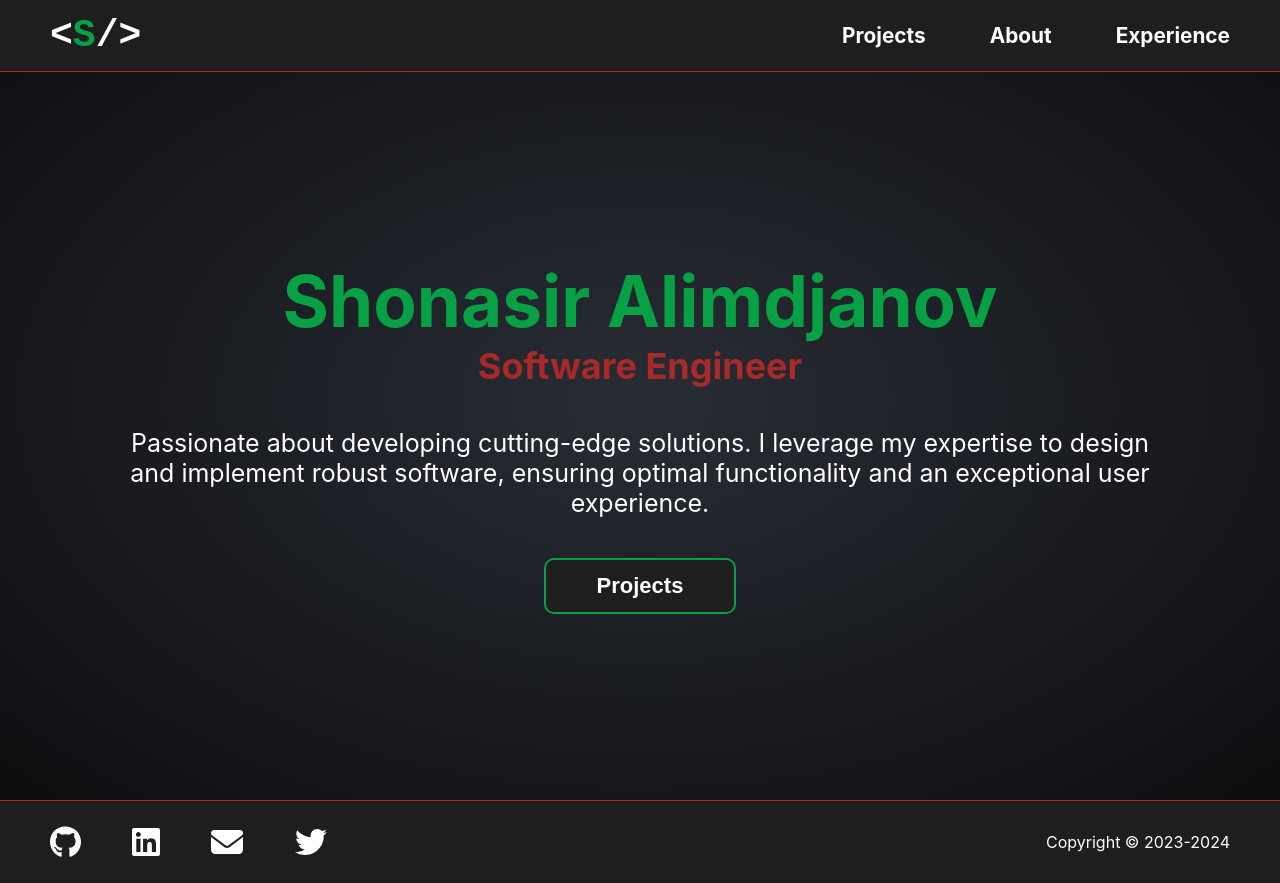
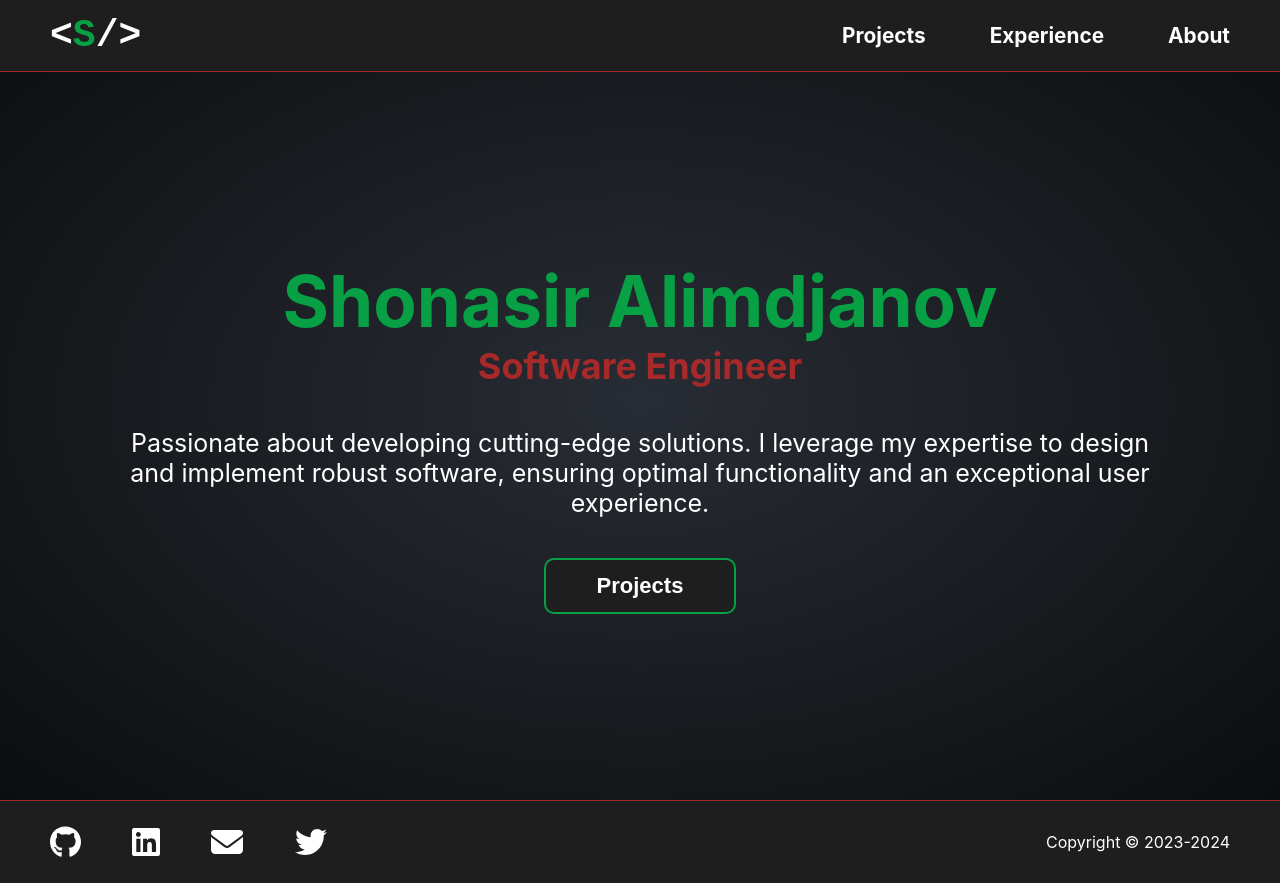
Before and after one commit to SAlimdjanov/salimdjanov.github.io, a React (Create React App) app: page / in a window 1280 px wide. Built offline with nearby package versions, Linux system fonts and the light colour scheme.

Commit message:
Cleaned up object/array references

```diff
--- a/src/App.js
+++ b/src/App.js
@@ -1,12 +1,13 @@
+import { BrowserRouter as Router, Routes, Route } from "react-router-dom";
 import "./App.css";
-import { BrowserRouter as Router, Routes, Route } from "react-router-dom";
 import Navbar from "./components/Navbar";
-import navLinks from "./content/NavLinks";
 import Home from "./components/Home";
 import Projects from "./components/Projects";
 import About from "./components/About";
 import Experience from "./components/Experience";
 import Footer from "./components/Footer";
+import componentNames from "./content/ComponentNames";
+import convertToPath from "./helpers/ConvertToPath";
 
 function App() {
     return (
@@ -19,15 +20,15 @@ function App() {
                     <Routes>
                         <Route path="/" element={<Home />} />
                         <Route
-                            path={navLinks[0].component}
+                            path={convertToPath(componentNames, "Projects")}
                             element={<Projects />}
                         />
                         <Route
-                            path={navLinks[1].component}
+                            path={convertToPath(componentNames, "About")}
                             element={<About />}
                         />
                         <Route
-                            path={navLinks[2].component}
+                            path={convertToPath(componentNames, "Experience")}
                             element={<Experience />}
                         />
                     </Routes>
--- a/src/components/About.js
+++ b/src/components/About.js
@@ -1,5 +1,5 @@
 import "./About.css";
-import navLinks from "../content/NavLinks";
+import navLinks from "../content/ComponentNames";
 import socials from "../content/Socials";
 import { whoIAm, skills } from "../content/AboutContent";
 
--- a/src/components/Footer.js
+++ b/src/components/Footer.js
@@ -1,23 +1,37 @@
 import "./Footer.css";
 import { FontAwesomeIcon } from "@fortawesome/react-fontawesome";
 import socials from "../content/Socials";
+
+/**
+ * Computes footer icon anchors
+ *
+ * @param {Object} object Object containing social links and icons
+ * @returns Icons as anchor elements
+ */
+const generateIconLinks = (object) => {
+    const icons = [];
+
+    for (const item in object) {
+        icons.push(
+            <a
+                href={object[item].url}
+                key={item}
+                target="_blank"
+                rel="noreferrer"
+            >
+                <FontAwesomeIcon icon={object[item].icon} size="2x" />
+            </a>
+        );
+    }
+
+    return icons;
+};
 
 function Footer() {
     return (
         <>
             <section className="footer-socials">
-                {socials.map((social, index) => {
-                    return (
-                        <a
-                            href={social.url}
-                            key={index}
-                            target="_blank"
-                            rel="noreferrer"
-                        >
-                            <FontAwesomeIcon icon={social.icon} size="2x" />
-                        </a>
-                    );
-                })}
+                {generateIconLinks(socials)}
             </section>
             <section className="copyright-container">
                 <p className="copyright-text">Copyright &copy; 2023-2024</p>
--- a/src/components/Home.js
+++ b/src/components/Home.js
@@ -1,7 +1,8 @@
 import "./Home.css";
 import { Link } from "react-router-dom";
 import intro from "../content/HomeContent";
-import navLinks from "../content/NavLinks";
+import componentNames from "../content/ComponentNames";
+import itemToPath from "../helpers/ConvertToPath";
 
 function Home() {
     return (
@@ -9,7 +10,7 @@ function Home() {
             <h1 id="name">{intro.myName}</h1>
             <h2 id="title">{intro.title}</h2>
             <p id="brief">{intro.brief}</p>
-            <Link to={navLinks[0].url}>
+            <Link to={itemToPath(componentNames, "Projects")}>
                 <button>Projects</button>
             </Link>
         </>
--- a/src/components/Navbar.js
+++ b/src/components/Navbar.js
@@ -1,27 +1,28 @@
-import "./Navbar.css";
 import React, { useState } from "react";
 import { Link } from "react-router-dom";
-import navLinks from "../content/NavLinks";
+import "./Navbar.css";
+import componentNames from "../content/ComponentNames";
+import itemToPath from "../helpers/ConvertToPath";
 
 /**
  * Processes Navbar content
  *
- * @param {*} object Object to be processed
- * @param {*} styleClass Styles to be applied
+ * @param {Array} array Object to be processed
+ * @param {String} styleClass Styles to be applied
  * @param {function} clickHandler Function to handle click events
  * @returns DOM Router links
  */
-function mapListLinks(object, styleClass, clickHandler) {
-    const listItems = object.map((item, index) => {
+function mapListLinks(array, styleClass, clickHandler) {
+    const listItems = array.map((item, index) => {
         return (
             <li key={index}>
                 <Link
                     className={styleClass}
-                    to={item.url}
+                    to={itemToPath(componentNames, item)}
                     key={index}
                     onClick={clickHandler}
                 >
-                    {item.component}
+                    {item}
                 </Link>
             </li>
         );
@@ -63,7 +64,7 @@ function Navbar() {
             </div>
 
             <ul id="nav-links" className={isNavbarHidden ? "hide" : ""}>
-                {mapListLinks(navLinks, "links", handleLinkClick)}
+                {mapListLinks(componentNames, "links", handleLinkClick)}
             </ul>
         </nav>
     );
--- a/src/content/AboutContent.js
+++ b/src/content/AboutContent.js
@@ -5,29 +5,36 @@
  */
 
 import { Link } from "react-router-dom";
+import componentNames from "../content/ComponentNames";
+import itemToPath from "../helpers/ConvertToPath";
 
 /**
- * Processes content for subsection "Who I am" in the 'About' component
+ * Processes content for subsection "Who I am" in the "About" component
  *
- * @param {String} componentLinks object containing in-app component links
- * @param {String} socials object containing social links
+ * @param {String} links array containing in-app component names
+ * @param {String} socials Object containing social links
  * @returns {Object} Object containing text and relevant social links
  */
-const whoIAm = (componentLinks, socials) => {
-    const projectWork = <Link to={componentLinks[0].url}>project work</Link>;
-    const experience = <Link to={componentLinks[2].url}>experience</Link>;
+const whoIAm = (links, socials) => {
+    const projectWork = (
+        <Link to={itemToPath(componentNames, "Projects")}>project work</Link>
+    );
+    const experience = (
+        <Link to={itemToPath(componentNames, "Experience")}>experience</Link>
+    );
+
     const twitter = (
-        <a href={socials[3].url} target="_blank" rel="noreferrer">
+        <a href={socials["twitter"].url} target="_blank" rel="noreferrer">
             Twitter/X
         </a>
     );
     const linkedin = (
-        <a href={socials[1].url} target="_blank" rel="noreferrer">
+        <a href={socials["linkedin"].url} target="_blank" rel="noreferrer">
             LinkedIn
         </a>
     );
     const email = (
-        <a href={socials[2].url} target="_blank" rel="noreferrer">
+        <a href={socials["email"].url} target="_blank" rel="noreferrer">
             email
         </a>
     );
--- /dev/null
+++ b/src/content/ComponentNames.js
@@ -0,0 +1,9 @@
+/**
+ * NavLinks.js
+ *
+ * Contains component names for use elsewhere in the project
+ */
+
+const componentNames = ["Projects", "Experience", "About"];
+
+export default componentNames;
--- a/src/content/NavLinks.js
+++ /dev/null
@@ -1,22 +0,0 @@
-/**
- * NavLinks.js
- *
- * Contains component names and urls to create nav links
- */
-
-const navLinks = [
-    {
-        component: "Projects",
-        url: "/projects",
-    },
-    {
-        component: "About",
-        url: "/about",
-    },
-    {
-        component: "Experience",
-        url: "/experience",
-    },
-];
-
-export default navLinks;
--- a/src/content/Socials.js
+++ b/src/content/Socials.js
@@ -11,23 +11,23 @@ import {
     faTwitter,
 } from "@fortawesome/free-brands-svg-icons";
 
-const socials = [
-    {
+const socials = {
+    github: {
         icon: faGithub,
         url: "https://github.com/SAlimdjanov",
     },
-    {
+    linkedin: {
         icon: faLinkedin,
         url: "https://www.linkedin.com/in/salimdjanov/",
     },
-    {
+    email: {
         icon: faEnvelope,
         url: "mailto: alimdjanov.ss@gmail.com",
     },
-    {
+    twitter: {
         icon: faTwitter,
         url: "https://twitter.com/shonasirdev",
     },
-];
+};
 
 export default socials;
--- /dev/null
+++ b/src/helpers/ConvertToPath.js
@@ -0,0 +1,17 @@
+/**
+ * ConvertToPath.js
+ */
+
+/**
+ * Convert a component name to a path for use in the DOM router
+ *
+ * @param {Array} array Array containing strings of component names
+ * @param {String} item String name of required component
+ * @returns {String} String path for specified component
+ */
+const itemToPath = (array, item) => {
+    const index = array.indexOf(item);
+    return "/" + array[index].toLowerCase();
+};
+
+export default itemToPath;
```
